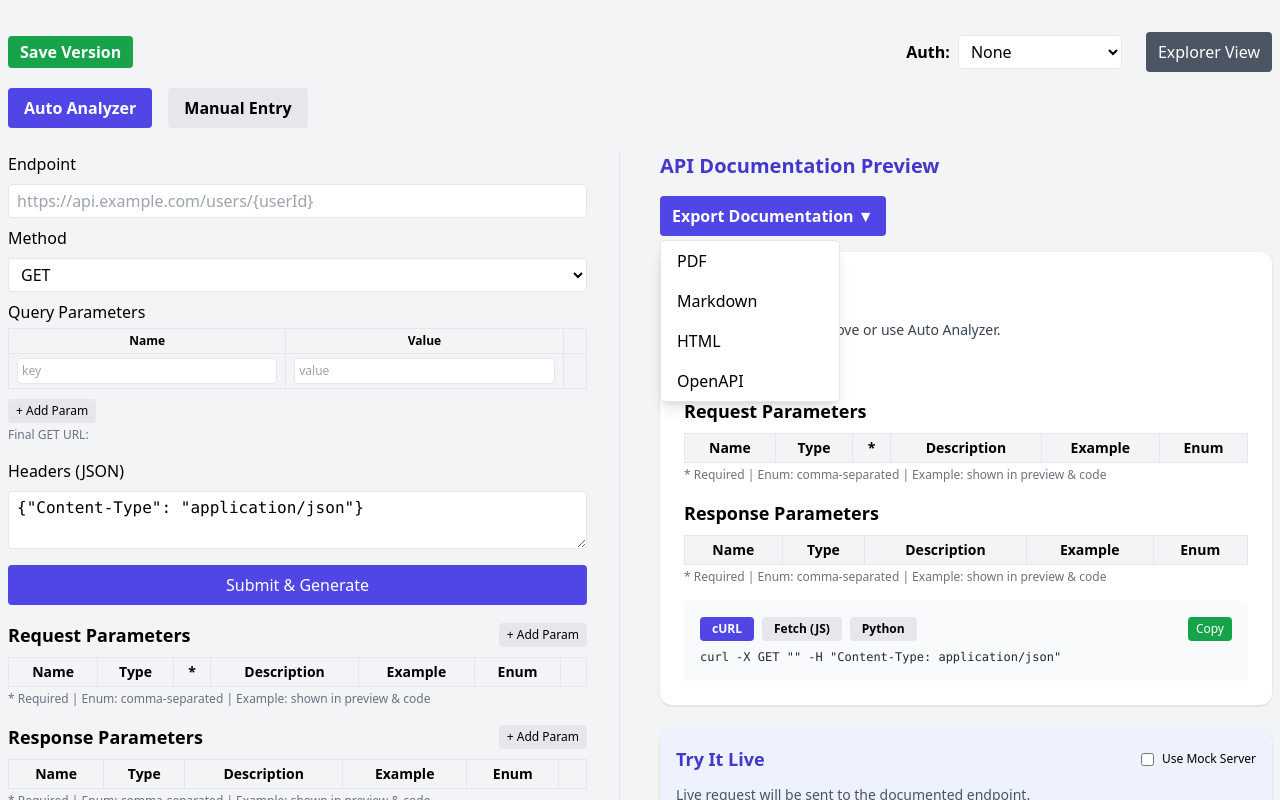
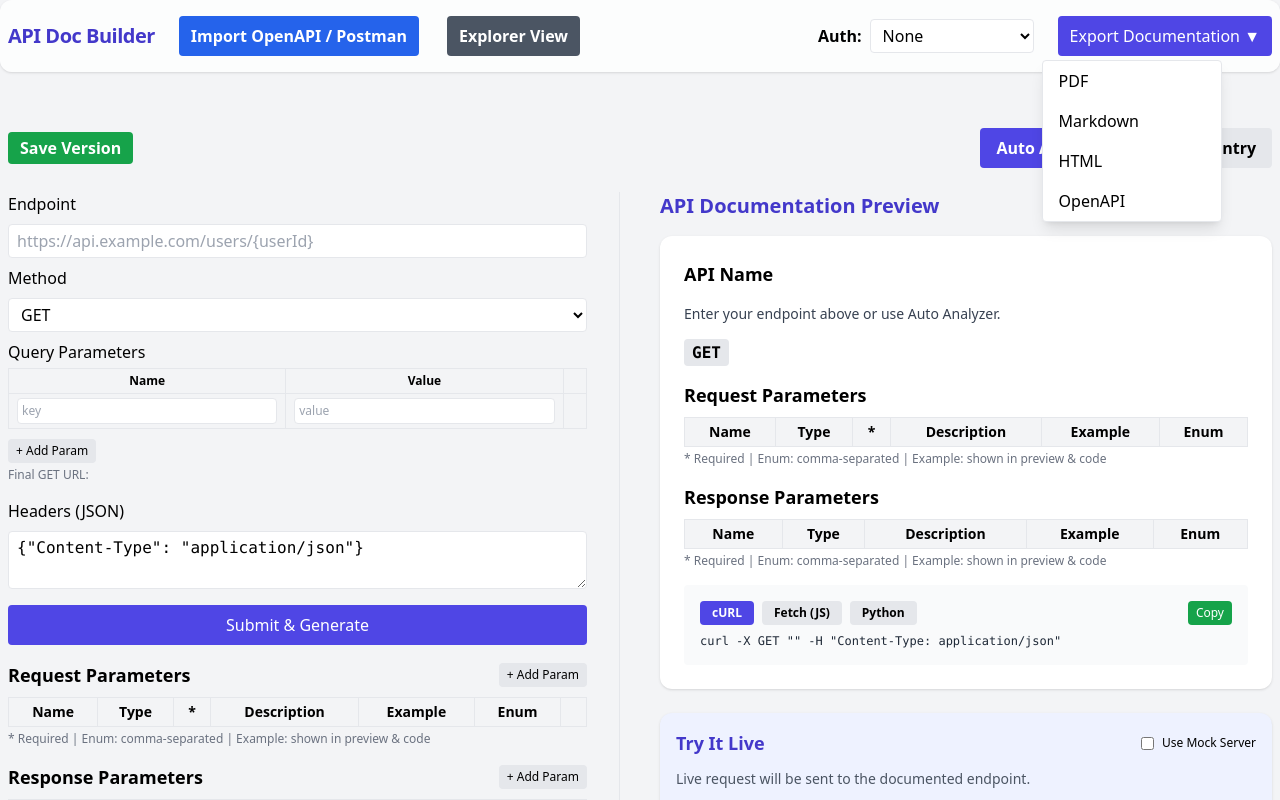
Before and after one commit to shantanuweb/api-doc-builder, a React (Vite) app: page / in a window 1280 px wide. Both pictures are taken after a click on the button "Export Documentation ▼". Shown: the top 800 px of the page. Built offline with nearby package versions, Linux system fonts and the light colour scheme.

Commit message:
fixed ui bugs

```diff
--- a/src/App.jsx
+++ b/src/App.jsx
@@ -9,8 +9,8 @@ import CodeSamples from "./components/CodeSamples";
 import SwaggerExplorerView from "./components/SwaggerExplorerView";
 
 export default function App() {
-  // Project/endpoint navigation state
-  const [projectEndpoints, setProjectEndpoints] = useState([]); // {method, path, summary...}
+  // State for projects/endpoints and active endpoint
+  const [projectEndpoints, setProjectEndpoints] = useState([]); // array of {method, path, summary...}
   const [activeEndpointIdx, setActiveEndpointIdx] = useState(0);
 
   // Single endpoint doc state
@@ -30,13 +30,9 @@ export default function App() {
   const [showNotesPreview, setShowNotesPreview] = useState(false);
   const [exportOpen, setExportOpen] = useState(false);
   const [mode, setMode] = useState("analyzer"); // or "manual"
-
-  // Versioning
   const [versions, setVersions] = useState([]);
-  // Auth
   const [authType, setAuthType] = useState("");
   const [authValue, setAuthValue] = useState("");
-  // Explorer
   const [explorerView, setExplorerView] = useState(false);
 
   // ---- Import Collection ----
@@ -56,7 +52,6 @@ export default function App() {
               method: method.toUpperCase(),
               path,
               summary: info.summary || "",
-              // TODO: extract details
             });
           }
         }
@@ -67,7 +62,6 @@ export default function App() {
             method: item.request.method,
             path: item.request.url?.raw || "",
             summary: item.name,
-            // TODO: extract details
           });
         });
       }
@@ -78,7 +72,6 @@ export default function App() {
       setToast("Failed to parse OpenAPI/Postman file");
     }
   };
-
   // ---- End Import ----
 
   // Load endpoint details when active changes
@@ -91,7 +84,6 @@ export default function App() {
         path: ep.path,
         meta: { ...prev.meta, title: ep.summary },
       }));
-      // Optionally set params/response here
     }
     // eslint-disable-next-line
   }, [activeEndpointIdx, projectEndpoints]);
@@ -145,61 +137,24 @@ export default function App() {
 
   return (
     <div className="min-h-screen bg-gray-100 dark:bg-gray-900 font-sans">
-      <div className="max-w-7xl mx-auto py-8 px-2 flex">
-        {/* Sidebar (if projectEndpoints) */}
-        {projectEndpoints.length > 0 && (
-          <div className="w-64 mr-8">
-            <label className="block font-bold mb-2 text-xs">Endpoints</label>
-            <ul>
-              {projectEndpoints.map((ep, i) => (
-                <li key={i}>
+      {/* App header/toolbar (always visible) */}
+      <header className="w-full flex flex-wrap items-center justify-between mb-6 px-2 py-4 bg-white/80 dark:bg-gray-900/80 shadow rounded-xl">
+        <div className="flex items-center gap-4">
+          <span className="text-xl font-bold text-indigo-700 dark:text-indigo-300 tracking-tight">
+            API Doc Builder
+          </span>
+          <label className="bg-blue-600 text-white px-3 py-2 rounded cursor-pointer font-semibold ml-2">
+            Import OpenAPI / Postman
+            <input type="file" accept=".json,.yaml,.yml" hidden onChange={handleImportCollection} />
+          </label>
           <button
-                    className={`w-full text-left px-2 py-1 rounded ${activeEndpointIdx === i ? 'bg-indigo-100 dark:bg-indigo-900' : ''}`}
-                    onClick={() => setActiveEndpointIdx(i)}
+            className="ml-3 px-3 py-2 rounded bg-gray-600 text-white font-semibold"
+            onClick={() => setExplorerView((v) => !v)}
           >
-                    <span className="font-mono font-semibold">{ep.method}</span>
-                    <span className="ml-2">{ep.path}</span>
-                    {ep.summary && <span className="block text-xs text-gray-500">{ep.summary}</span>}
+            {explorerView ? "Editor View" : "Explorer View"}
           </button>
-                </li>
-              ))}
-            </ul>
-            <label className="mt-8 block">
-              <span className="text-xs">Import OpenAPI or Postman:</span>
-              <input
-                type="file"
-                accept=".json,.yaml,.yml"
-                className="block mt-1"
-                onChange={handleImportCollection}
-              />
-            </label>
         </div>
-        )}
-
-        {/* Main panel */}
-        <div className="flex-1">
-          <div className="flex flex-wrap items-center gap-2 mb-4">
-            <button
-              onClick={handleSaveVersion}
-              className="bg-green-600 text-white px-3 py-1 rounded font-semibold"
-            >
-              Save Version
-            </button>
-            {versions.length > 0 && (
-              <div className="ml-2">
-                <span className="text-xs font-bold text-gray-500 mr-2">Versions:</span>
-                {versions.map((ver, i) => (
-                  <button
-                    key={i}
-                    className="bg-gray-200 dark:bg-gray-700 rounded px-2 py-1 text-xs mx-1"
-                    onClick={() => handleRestoreVersion(ver)}
-                  >
-                    {ver.name}
-                  </button>
-                ))}
-              </div>
-            )}
-            <div className="ml-auto flex items-center gap-2">
+        <div className="flex items-center gap-2">
           <span className="font-semibold">Auth:</span>
           <select
             className="border rounded px-2 py-1 bg-white dark:bg-gray-800"
@@ -227,21 +182,97 @@ export default function App() {
               }
             />
           )}
+          {/* Export Dropdown */}
+          <div className="relative" id="exportDropdown">
             <button
-                className="ml-4 bg-gray-600 text-white px-3 py-2 rounded"
-                onClick={() => setExplorerView(v => !v)}
+              className="ml-4 bg-indigo-600 text-white px-3 py-2 rounded"
+              onClick={() => setExportOpen((v) => !v)}
             >
-                {explorerView ? "Editor View" : "Explorer View"}
+              Export Documentation ▼
+            </button>
+            {exportOpen && (
+              <div className="absolute mt-1 bg-white dark:bg-gray-800 border rounded shadow-lg z-10 min-w-[180px]">
+                <button
+                  onClick={() => { handleExportPDF(); setExportOpen(false); }}
+                  className="block w-full px-4 py-2 text-left hover:bg-gray-100 dark:hover:bg-gray-700"
+                >
+                  PDF
+                </button>
+                <button
+                  onClick={() => { handleExportMarkdown(); setExportOpen(false); }}
+                  className="block w-full px-4 py-2 text-left hover:bg-gray-100 dark:hover:bg-gray-700"
+                >
+                  Markdown
+                </button>
+                <button
+                  onClick={() => { handleExportHTML(); setExportOpen(false); }}
+                  className="block w-full px-4 py-2 text-left hover:bg-gray-100 dark:hover:bg-gray-700"
+                >
+                  HTML
+                </button>
+                <button
+                  onClick={() => { handleExportOpenAPI(); setExportOpen(false); }}
+                  className="block w-full px-4 py-2 text-left hover:bg-gray-100 dark:hover:bg-gray-700"
+                >
+                  OpenAPI
                 </button>
               </div>
+            )}
           </div>
+        </div>
+      </header>
 
+      <div className="max-w-7xl mx-auto py-8 px-2 flex">
+        {/* Sidebar (only if endpoints imported) */}
+        {projectEndpoints.length > 0 && (
+          <div className="w-64 mr-8">
+            <label className="block font-bold mb-2 text-xs">Endpoints</label>
+            <ul>
+              {projectEndpoints.map((ep, i) => (
+                <li key={i}>
+                  <button
+                    className={`w-full text-left px-2 py-1 rounded ${activeEndpointIdx === i ? 'bg-indigo-100 dark:bg-indigo-900' : ''}`}
+                    onClick={() => setActiveEndpointIdx(i)}
+                  >
+                    <span className="font-mono font-semibold">{ep.method}</span>
+                    <span className="ml-2">{ep.path}</span>
+                    {ep.summary && <span className="block text-xs text-gray-500">{ep.summary}</span>}
+                  </button>
+                </li>
+              ))}
+            </ul>
+          </div>
+        )}
+
+        {/* Main panel */}
+        <div className="flex-1">
           {explorerView ? (
             <SwaggerExplorerView endpoints={projectEndpoints.length ? projectEndpoints : [{...data, ...data.meta, requestParams, responseParams}]} />
           ) : (
           <>
-            {/* Mode Switch */}
-            <div className="mb-6 flex gap-4">
+            {/* Mode Switch & Versioning */}
+            <div className="flex flex-wrap items-center gap-4 mb-6">
+              <button
+                onClick={handleSaveVersion}
+                className="bg-green-600 text-white px-3 py-1 rounded font-semibold"
+              >
+                Save Version
+              </button>
+              {versions.length > 0 && (
+                <div className="ml-2">
+                  <span className="text-xs font-bold text-gray-500 mr-2">Versions:</span>
+                  {versions.map((ver, i) => (
+                    <button
+                      key={i}
+                      className="bg-gray-200 dark:bg-gray-700 rounded px-2 py-1 text-xs mx-1"
+                      onClick={() => handleRestoreVersion(ver)}
+                    >
+                      {ver.name}
+                    </button>
+                  ))}
+                </div>
+              )}
+              <div className="ml-auto flex gap-2">
                 <button
                   className={`px-4 py-2 rounded font-semibold ${mode === "analyzer" ? "bg-indigo-600 text-white" : "bg-gray-200 dark:bg-gray-700"}`}
                   onClick={() => setMode("analyzer")}
@@ -254,6 +285,7 @@ export default function App() {
                 >
                   Manual Entry
                 </button>
+              </div>
             </div>
             {/* Main Editor */}
             <div className="grid md:grid-cols-2 gap-10">
@@ -343,57 +375,7 @@ export default function App() {
                 <h2 className="font-semibold text-xl mb-4 text-indigo-700 dark:text-indigo-300">
                   API Documentation Preview
                 </h2>
-                {/* Export dropdown */}
-                <div className="relative mb-4" id="exportDropdown">
-                  <button
-                    className="bg-indigo-600 text-white px-3 py-2 rounded font-semibold"
-                    onClick={() => setExportOpen((v) => !v)}
-                  >
-                    Export Documentation ▼
-                  </button>
-                  {exportOpen && (
-                    <div className="absolute mt-1 bg-white dark:bg-gray-800 border rounded shadow-lg z-10 min-w-[180px]">
-                      <button
-                        onClick={() => {
-                          handleExportPDF();
-                          setExportOpen(false);
-                        }}
-                        className="block w-full px-4 py-2 text-left hover:bg-gray-100 dark:hover:bg-gray-700"
-                      >
-                        PDF
-                      </button>
-                      <button
-                        onClick={() => {
-                          handleExportMarkdown();
-                          setExportOpen(false);
-                        }}
-                        className="block w-full px-4 py-2 text-left hover:bg-gray-100 dark:hover:bg-gray-700"
-                      >
-                        Markdown
-                      </button>
-                      <button
-                        onClick={() => {
-                          handleExportHTML();
-                          setExportOpen(false);
-                        }}
-                        className="block w-full px-4 py-2 text-left hover:bg-gray-100 dark:hover:bg-gray-700"
-                      >
-                        HTML
-                      </button>
-                      <button
-                        onClick={() => {
-                          handleExportOpenAPI();
-                          setExportOpen(false);
-                        }}
-                        className="block w-full px-4 py-2 text-left hover:bg-gray-100 dark:hover:bg-gray-700"
-                      >
-                        OpenAPI
-                      </button>
-                    </div>
-                  )}
-                </div>
                 <div className="bg-white dark:bg-gray-800 rounded-xl shadow p-6 space-y-4">
-                  {/* LIVE PREVIEW */}
                   <h3 className="text-lg font-bold">
                     {data.meta?.title || "API Name"}
                   </h3>
@@ -402,14 +384,12 @@ export default function App() {
                       "Enter your endpoint above or use Auto Analyzer."}
                   </p>
                   <div>
-                    <div>
                     <span className="font-mono font-semibold bg-gray-200 dark:bg-gray-700 px-2 py-1 rounded">
                       {data.method}
                     </span>{" "}
                     <span className="font-mono text-sm break-all">
                       {actualEndpoint}
                     </span>
-                    </div>
                   </div>
                   <ParamsTable
                     title="Request Parameters"
```
Lines whose indentation alone changed are shown as unchanged.
